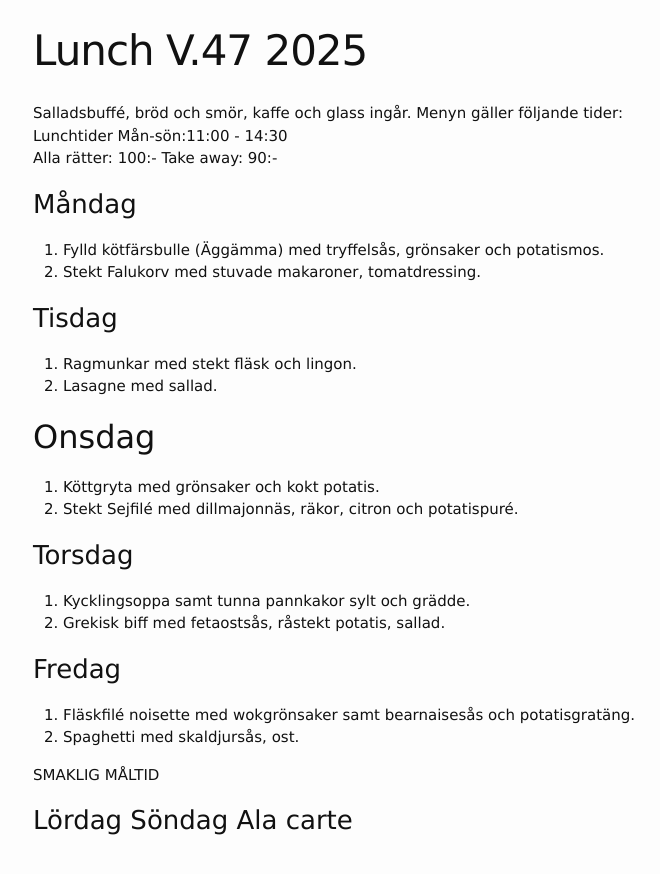
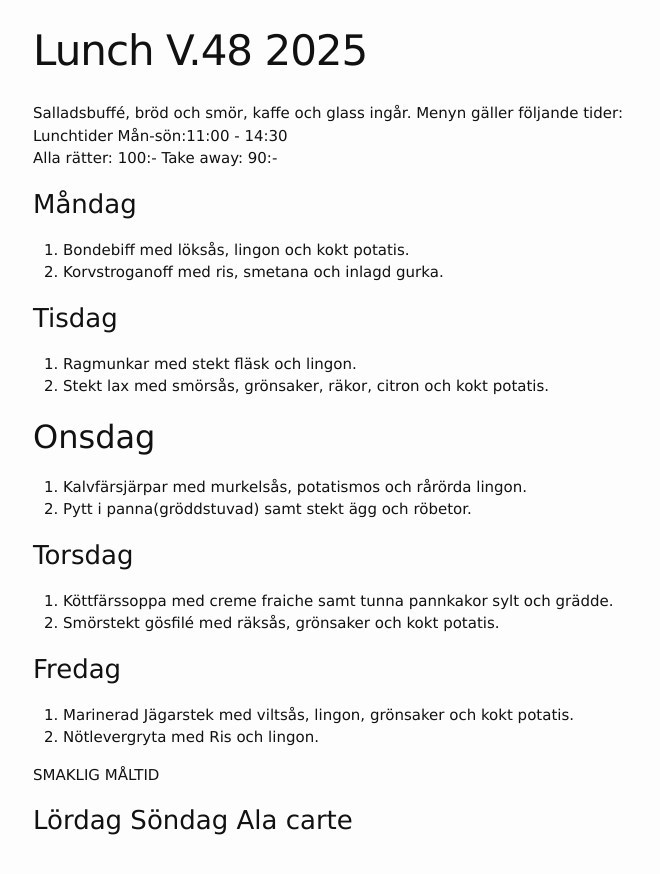
Before and after one commit to FarInn62/farinn62.github.io, a Jekyll site: the page built from lunch.md, in a window 1280 px wide. Shown: the top 874 px of the page, without its empty margins (237-897 px from the left). Built offline with Jekyll 4.4.1, drawn with Linux system fonts in a browser that asks for light colours.

Commit message:
Revise lunch menu for week 48 of 2025
Updated lunch menu for week 48 of 2025 with new dishes.

```diff
--- a/lunch.md
+++ b/lunch.md
@@ -1,6 +1,6 @@
 ---
 layout: foodmenu
-title: Lunch V.47 2025
+title: Lunch V.48 2025
 
 permalink: /lunch/
 published: true
@@ -12,27 +12,27 @@ Alla rätter: 100:- Take away: 90:-
 
 ### Måndag
 
-1. Fylld kötfärsbulle (Äggämma) med tryffelsås, grönsaker och potatismos.
-2. Stekt Falukorv med stuvade makaroner, tomatdressing.
+1. Bondebiff med löksås, lingon och kokt potatis.
+2. Korvstroganoff med ris, smetana och inlagd gurka.
 
 ### Tisdag
 
 1. Ragmunkar med stekt fläsk och lingon.
-2. Lasagne med sallad.
+2. Stekt lax med smörsås, grönsaker, räkor, citron och kokt potatis.
 
 ## Onsdag
-1. Köttgryta med grönsaker och kokt potatis.
-2. Stekt Sejfilé med dillmajonnäs, räkor, citron och potatispuré.
+1. Kalvfärsjärpar med murkelsås, potatismos och rårörda lingon.
+2. Pytt i panna(gröddstuvad) samt stekt ägg och röbetor.
 
 ### Torsdag
 
-1. Kycklingsoppa samt tunna pannkakor sylt och grädde.
-2. Grekisk biff med fetaostsås, råstekt potatis, sallad.
+1. Köttfärssoppa med creme fraiche samt tunna pannkakor sylt och grädde.
+2. Smörstekt gösfilé med räksås, grönsaker och kokt potatis.
 
 ### Fredag
 
-1. Fläskfilé noisette med wokgrönsaker samt bearnaisesås och potatisgratäng.
-2. Spaghetti med skaldjursås, ost.
+1. Marinerad Jägarstek med viltsås, lingon, grönsaker och kokt potatis.
+2. Nötlevergryta med Ris och lingon.
 
 SMAKLIG MÅLTID
 
```
